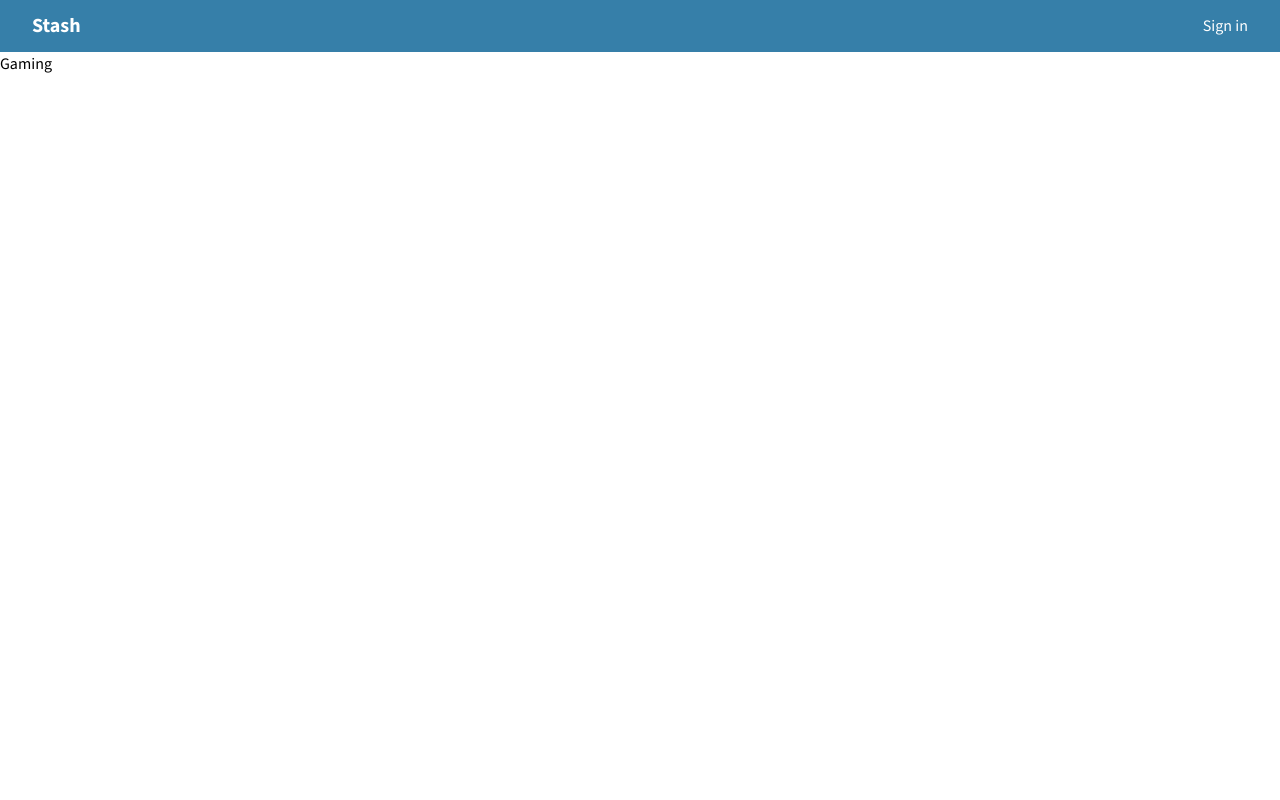
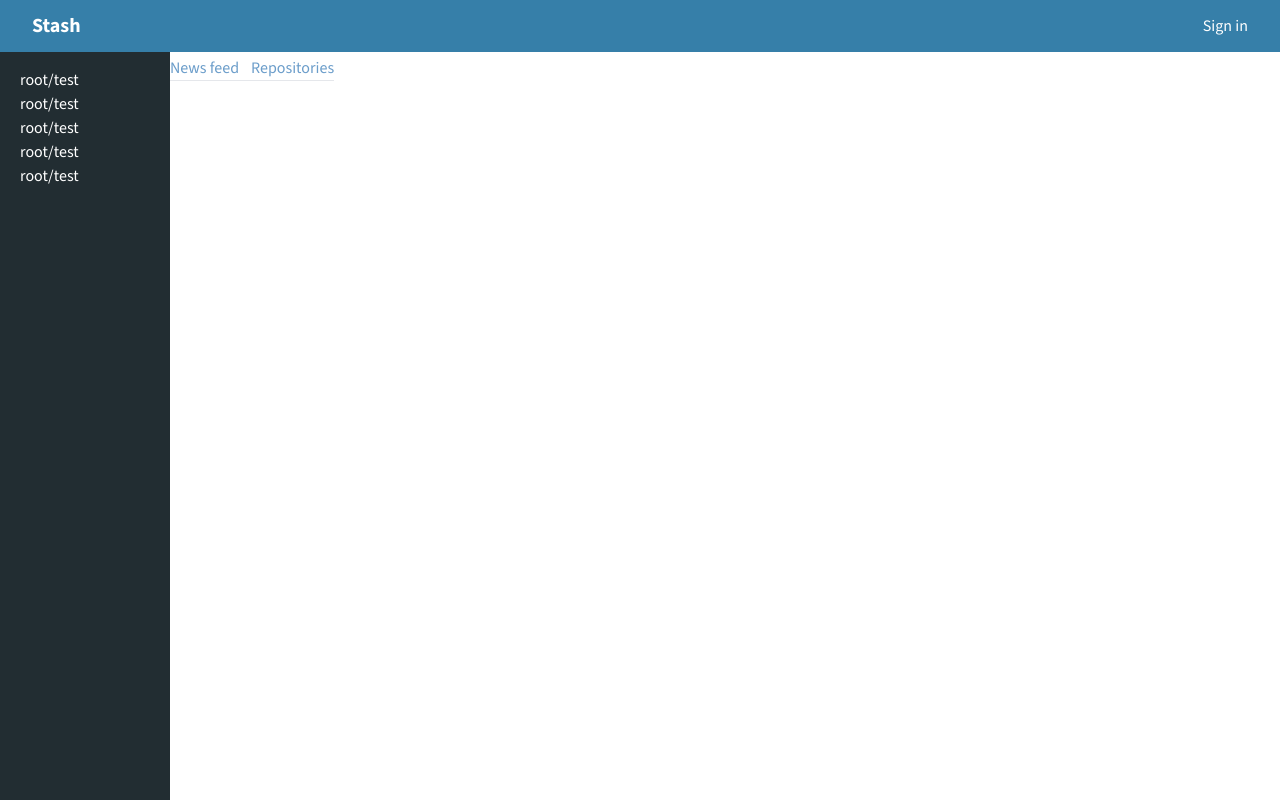
Before and after one commit to DipsDev/Stash, a Flask app: page / in a window 1280 px wide. Run offline with Flask 3, Linux system fonts and the light colour scheme; some libraries are stand-ins or nearby versions.

Commit message:
chore/create src directory, add test routes

```diff
--- a/server/stash_server.py
+++ b/server/src/app.py
@@ -1,6 +1,9 @@
 from flask import Flask, render_template
+from .blueprints.stash_api import stash_api
 
 app = Flask(__name__)
+
+app.register_blueprint(stash_api, url_prefix="/stash")
 
 
 @app.route("/")
@@ -8,4 +11,5 @@ def hello_world():
     return render_template("main_page.html")
 
 
-app.run()
+if __name__ == '__main__':
+    app.run()
--- a/server/templates/base.html
+++ b/server/src/templates/base.html
@@ -13,14 +13,22 @@
   </style>
   </head>
   <body>
-    <nav class="bg-[#367FA9] px-8 py-3 flex flex-row items-center justify-between">
+    <nav class="bg-[#367FA9] px-8 py-3 flex flex-row items-center justify-between fixed w-full">
         <h1 class="text-white text-xl font-bold">Stash</h1>
         <button class="text-white">Sign in</button>
     </nav>
 
-    <div class=”app”>
-      {% block content %}
-      {% endblock %}
-    </div>
+    <main class="flex flex-row items-start justify-start h-screen">
+        <div class="bg-[#222D32] py-3 px-5 text-white w-[170px] h-full">
+            <div class="mt-14">
+                {% block sidebar %}
+                {% endblock %}
+            </div>
+        </div>
+        <div class="mt-14">
+                {% block content %}
+                {% endblock %}
+        </div>
+    </main>
   </body>
 </html>
--- /dev/null
+++ b/server/src/templates/main_page.html
@@ -0,0 +1,28 @@
+{% extends 'base.html' %}
+
+{% macro tab_link(endpoint, name) %}
+    {% if request.endpoint.endswith(endpoint) %}
+        <li class="active"><a href="{{ url_for(endpoint) }}">{{name}}</a></li>
+    {% else %}
+        <li><a href="{{ url_for(endpoint) }}">{{name}}</a></li>
+    {% endif %}
+{% endmacro %}
+
+{% block content %}
+<ul class="flex-row flex gap-3 text-[#6B9DCA]">
+    {{ tab_link("news", "News feed") }}
+    {{ tab_link("repos", "Repositories") }}
+</ul>
+<div class="w-full h-1 bg-white border-t border-1"></div>
+{% endblock %}
+
+
+{% block sidebar %}
+<ol>
+    <li>root/test</li>
+    <li>root/test</li>
+    <li>root/test</li>
+    <li>root/test</li>
+    <li>root/test</li>
+</ol>
+{% endblock %}
--- a/server/templates/main_page.html
+++ /dev/null
@@ -1,5 +0,0 @@
-{% extends 'base.html' %}
-
-{% block content %}
-<h1>Gaming</h1>
-{% endblock %}
```
Also changed, not shown: server/src/blueprints/stash_api.py (added, +8 -0 lines), server/__init__.py (added), server/src/__init__.py (added), server/src/blueprints/__init__.py (added).
